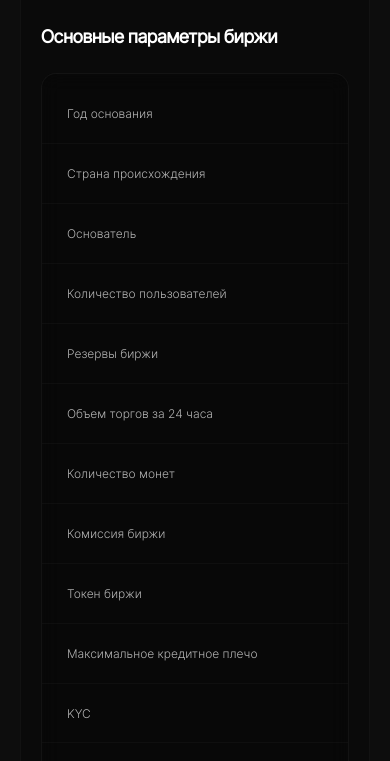
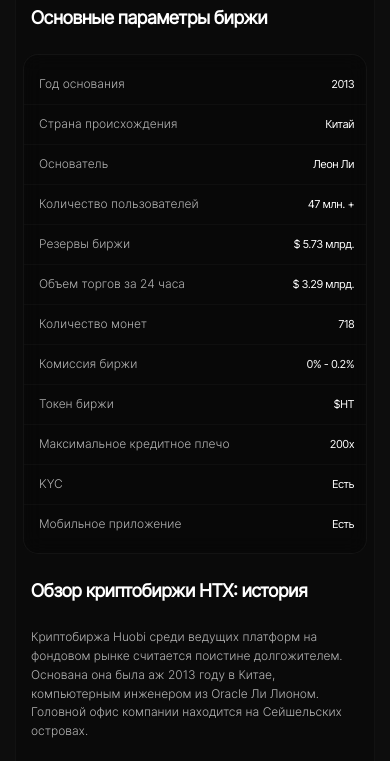
Before and after one commit to Garo1995/Cryptoexchange, a plain HTML site: page htx.html in a window 390 px wide. Shown: the part 822-1583 px from the top of the page. Drawn offline with Linux system fonts and the light colour scheme.

Commit message:
Commit messages started

```diff
--- a/assets/css/normalize.css
+++ b/assets/css/normalize.css
@@ -161,3 +161,8 @@ body {
     margin: 0 auto;
     padding: 0 20px;
 }
+@media (max-width: 575px){
+    .container{
+        padding: 0 15px;
+    }
+}
--- a/assets/css/top-crypto.css
+++ b/assets/css/top-crypto.css
@@ -418,6 +418,13 @@
     .next-article {
         flex-wrap: wrap;
     }
+    .parameters-table table tr td {
+        font-size: 14px;
+        padding: 12px 0;
+    }
+    .parameters-table table tr td:first-child {
+        padding-left: 24px;
+    }
 }
 @media (max-width: 850px){
     .top-crypto-box .table-scroll table{
@@ -444,13 +451,30 @@
     .parameters-table table tr td:last-child {
         padding-right: 25px;
     }
+
     .parameters-table {
-        overflow-x: scroll;
+        border-radius: 15px;
     }
-    .parameters-table table{
-        width: 600px;
+    .comparison-left {
+        padding: 20px 15px;
+    }
+    .parameters-table table tr td:first-child {
+        padding-left: 15px;
+        width: auto;
+    }
+    .parameters-table table tr td {
+        font-size: 11px;
+        padding: 10px 0;
+    }
+    .parameters-table table tr td:last-child {
+        padding-right: 12px;
     }
     .parameters-table {
         border-radius: 15px;
+        margin-left: -8px;
+        width: 105%;
+    }
+    .parameters-table table tr td:last-child {
+        text-align: right;
     }
 }
```
